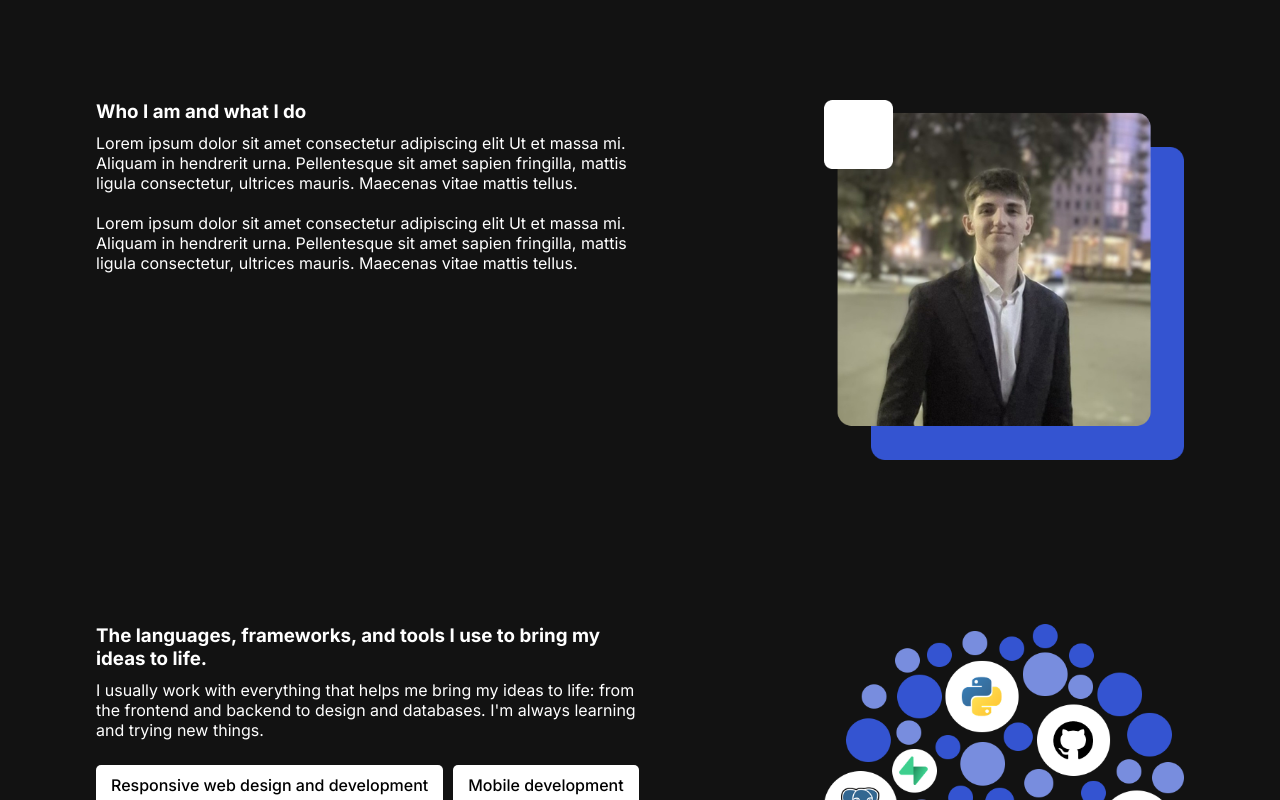
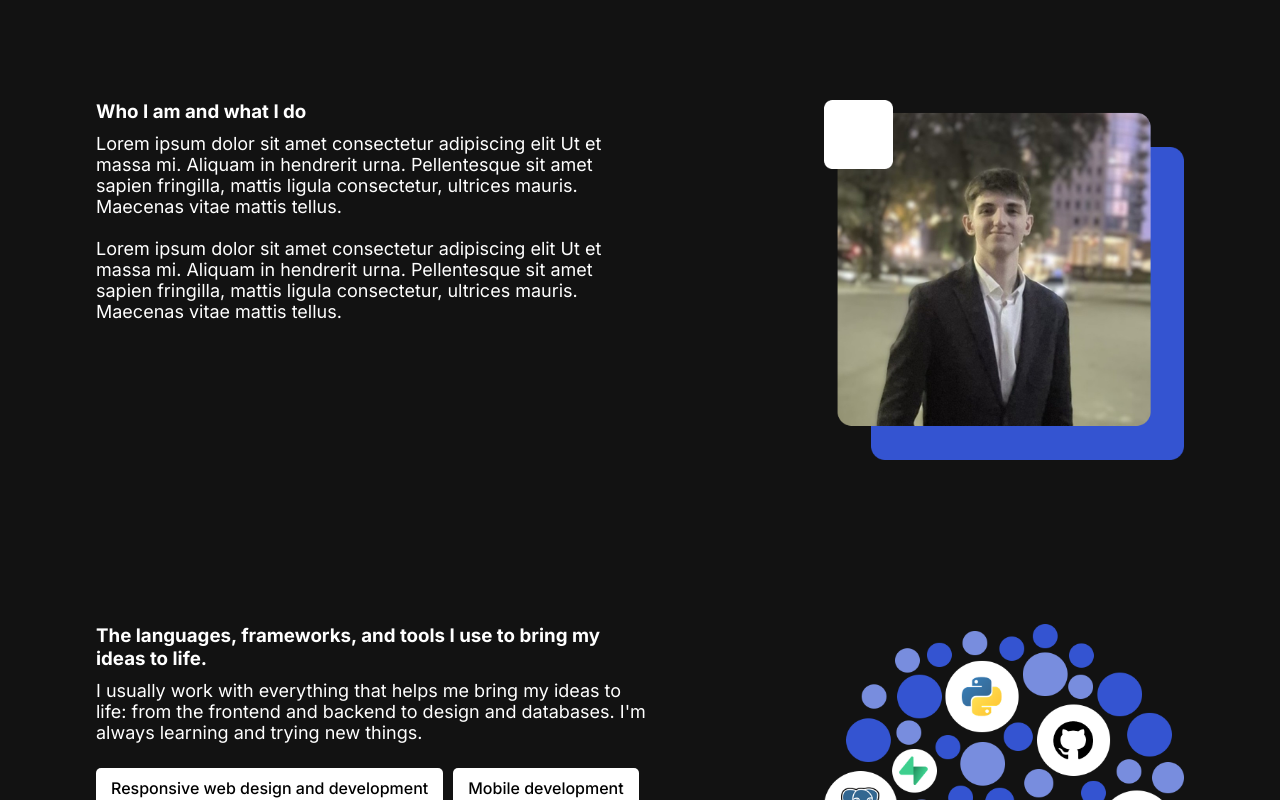
Before and after one commit to SantiVentri/santiventri, a Next.js app: page / in a window 1280 px wide. Shown: the part 780-1580 px from the top of the page. Built offline with nearby package versions, Linux system fonts and the light colour scheme.

Commit message:
Increase base font size for paragraphs
Added a CSS rule to set the font size of all <p> elements to 18px for improved readability.

```diff
--- a/src/app/globals.css
+++ b/src/app/globals.css
@@ -33,3 +33,7 @@ a {
   text-decoration: none;
   cursor: pointer;
 }
+
+p {
+  font-size: 18px;
+}
```
